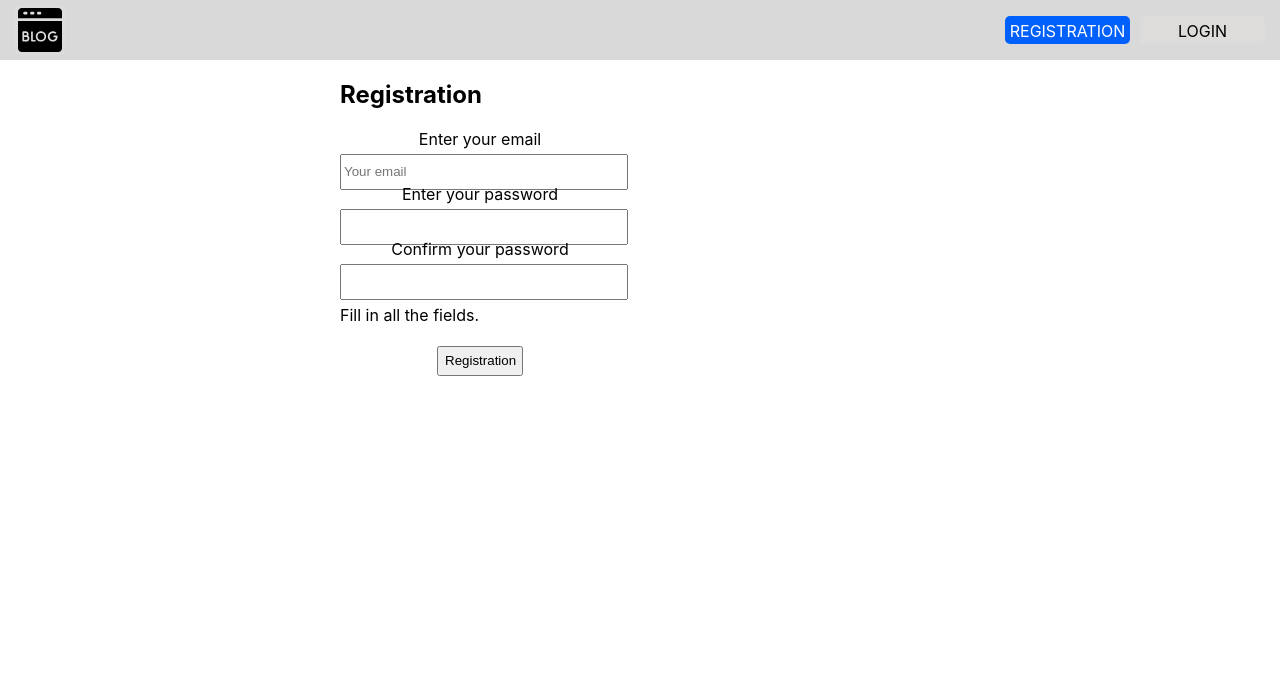
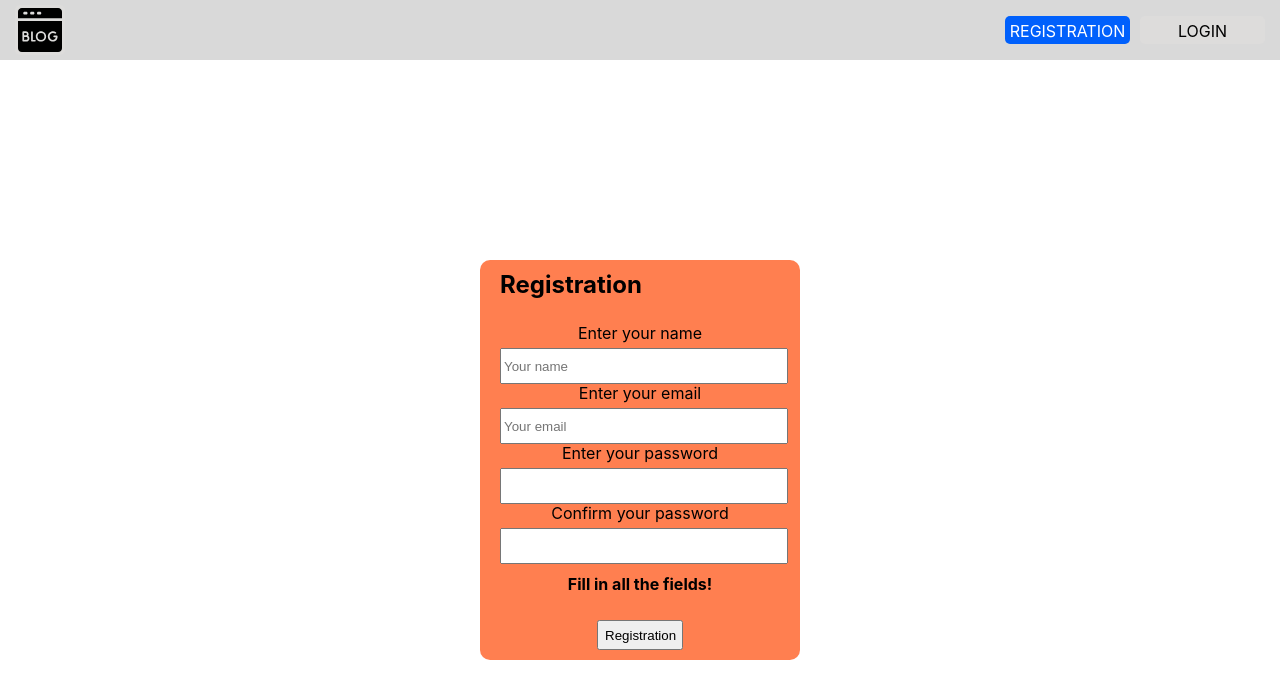
Before and after one commit to AndreyUA/fullstack-blog, a React (Create React App) app in the folder client/: page /registration in a window 1280 px wide. Shown: the top 698 px of the page. Built offline with nearby package versions, Linux system fonts and the light colour scheme.

Commit message:
registration page

```diff
--- a/client/package.json
+++ b/client/package.json
@@ -41,5 +41,6 @@
       "last 1 firefox version",
       "last 1 safari version"
     ]
-  }
+  },
+  "proxy": "http://localhost:5000/"
 }
--- a/client/src/App.js
+++ b/client/src/App.js
@@ -1,5 +1,6 @@
 import React from "react";
 import { BrowserRouter, Route, Switch, Redirect } from "react-router-dom";
+import Landing from "./components/Landing/Landing";
 
 import Layout from "./components/Layout/Layout";
 import Login from "./components/Login/Login";
@@ -10,6 +11,7 @@ const App = () => {
     <BrowserRouter>
       <Layout>
         <Switch>
+          <Route path="/" exact component={Landing} />
           <Route path="/registration" component={Registration} />
           <Route path="/login" component={Login} />
           <Redirect to={"/"} />
--- /dev/null
+++ b/client/src/components/Landing/Landing.js
@@ -0,0 +1,10 @@
+import React from "react";
+import PropTypes from "prop-types";
+
+const Landing = (props) => {
+  return <div>landing</div>;
+};
+
+Landing.propTypes = {};
+
+export default Landing;
--- a/client/src/components/Layout/Layout.js
+++ b/client/src/components/Layout/Layout.js
@@ -4,11 +4,11 @@ import Navbar from "../Navbar/Navbar";
 
 const Layout = ({ children }) => {
   return (
-    <div>
+    <>
       {" "}
       <Navbar />
       {children}
-    </div>
+    </>
   );
 };
 
--- a/client/src/components/Registration/Registration.css
+++ b/client/src/components/Registration/Registration.css
@@ -1,12 +1,23 @@
 .Registration {
-  width: 600px;
-  margin: 0 auto;
+  display: flex;
+  flex-direction: column;
+  align-items: center;
+  justify-content: center;
+  width: 300px;
+  height: 380px;
+  padding: 10px;
+  margin: 200px auto 0 auto;
+  background-color: coral;
+  border-radius: 10px;
 }
 
-.row {
-  margin: 0 !important;
+.Registration_form {
   display: flex;
-  flex-direction: row;
+  flex-direction: column;
+  align-items: center;
   justify-content: center;
-  align-items: center;
 }
+
+.Registration_form p {
+  font-weight: bold;
+}
--- a/client/src/components/Registration/Registration.js
+++ b/client/src/components/Registration/Registration.js
@@ -1,5 +1,6 @@
 import React, { useState } from "react";
 import PropTypes from "prop-types";
+import axios from "axios";
 
 import "./Registration.css";
 import Input from "../UI/Input/Input";
@@ -12,22 +13,52 @@ const Registration = (props) => {
     password2: "",
   });
 
+  const [isValid, setIsValid] = useState(false);
+
   const { name, email, password, password2 } = formData;
 
   const handleChange = (e) => {
     setFormData({ ...formData, [e.target.name]: e.target.value });
+
+    // надо добавить тут валидацию форм
   };
 
   const handleSubmit = async (e) => {
     e.preventDefault();
 
-    console.log(formData);
+    try {
+      const config = {
+        headers: {
+          "Content-Type": "application/json",
+        },
+      };
+
+      const body = JSON.stringify({ name, email, password });
+
+      console.log(body);
+
+      const response = await axios.post("/api/register", body, config);
+
+      console.log(response.data);
+    } catch (error) {
+      console.log(error.message);
+    }
   };
   return (
     <div className="Registration">
       <div className="Registration_window">
         <h2>Registration</h2>
-        <form onSubmit={(e) => handleSubmit(e)}>
+        <form className="Registration_form" onSubmit={(e) => handleSubmit(e)}>
+          <Input
+            label="your-name"
+            labelTxt="Enter your name"
+            type="text"
+            name="name"
+            onChange={handleChange}
+            required={true}
+            placeholder="Your name"
+            value={name}
+          />
           <Input
             label="email"
             labelTxt="Enter your email"
@@ -57,9 +88,14 @@ const Registration = (props) => {
             value={password2}
           />
 
-          <p>Fill in all the fields.</p>
+          <p>Fill in all the fields!</p>
 
-          <Input className="Input_submit" type="submit" value="Registration" />
+          <Input
+            disabled={isValid}
+            className="Input_submit"
+            type="submit"
+            value="Registration"
+          />
         </form>
       </div>
     </div>
--- a/client/src/components/UI/Input/Input.js
+++ b/client/src/components/UI/Input/Input.js
@@ -11,6 +11,7 @@ const Input = ({
   label,
   labelTxt,
   className,
+  disabled = false,
 }) => {
   return (
     <div className="Input">
@@ -25,6 +26,7 @@ const Input = ({
         type={type}
         placeholder={placeholder}
         value={value}
+        disabled={disabled}
       />
     </div>
   );
```
Also changed, not shown: 1 other file (tests, documents, lock files or other folders).
